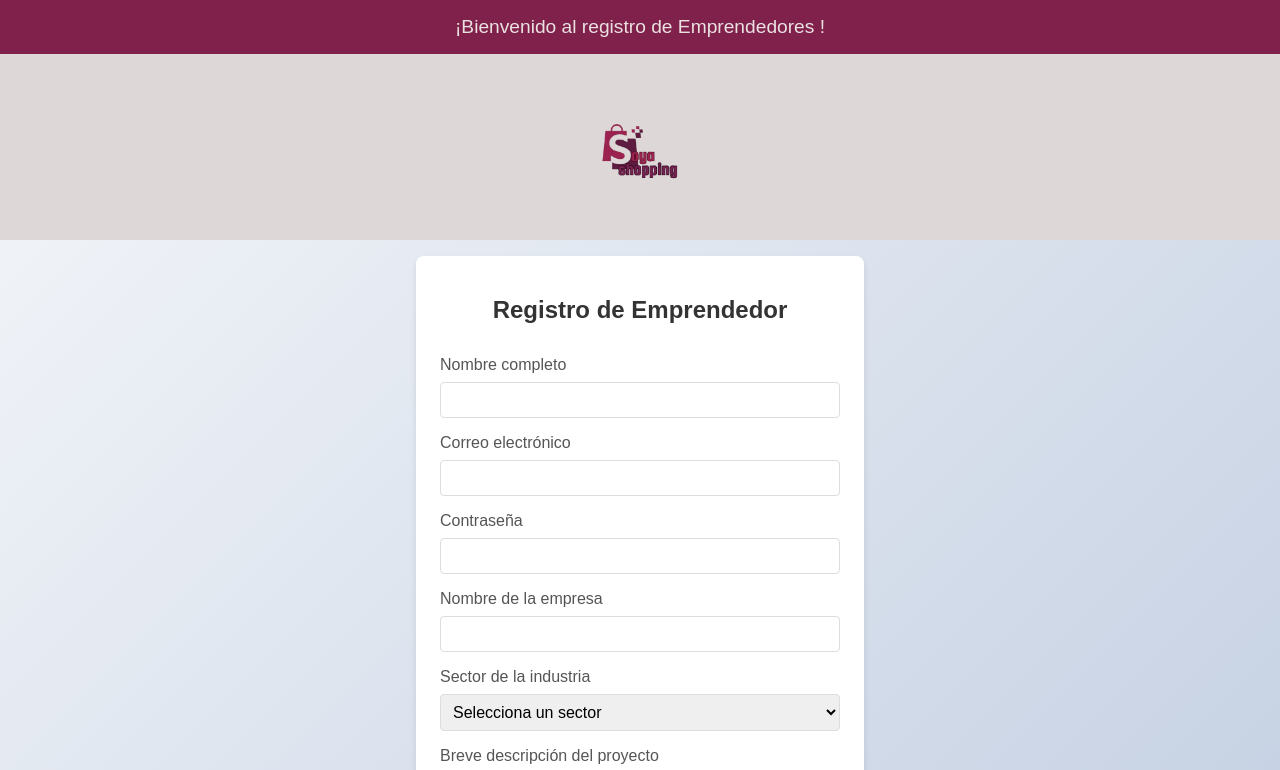
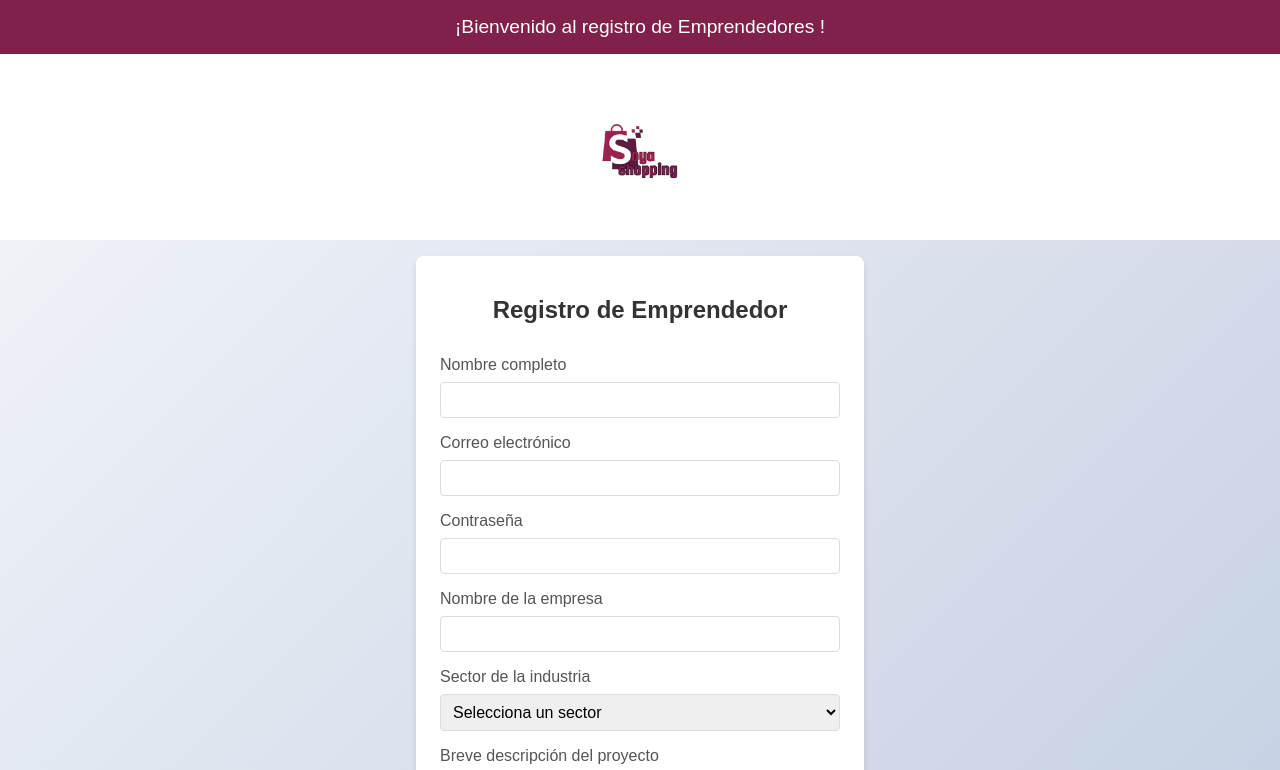
Before and after one commit to MR190768/LIC-Proyecto-de-Catedra-Soya-shopping-, a plain HTML site: page REGUISTRO_EMPRENDEDOR/HTML/pagina_reg.html in a window 1280 px wide. Shown: the top 770 px of the page. Drawn offline with Linux system fonts and the light colour scheme.

Commit message:
Update stylos.css

```diff
--- a/REGUISTRO_EMPRENDEDOR/CSS/stylos.css
+++ b/REGUISTRO_EMPRENDEDOR/CSS/stylos.css
@@ -9,7 +9,7 @@ body {
 }
 .banner {
     background-color: #7f214b !important;
-    color: rgb(235, 225, 225);
+    color: white;
     text-align: center;
     padding: 1rem;
     font-size: 1.2rem;
@@ -17,7 +17,7 @@ body {
 .logo-container {
     text-align: center;
     padding: 1rem;
-    background-color: rgb(222, 215, 215);
+    background-color: white;
 }
 .logo {
     max-width: 150px;
```
